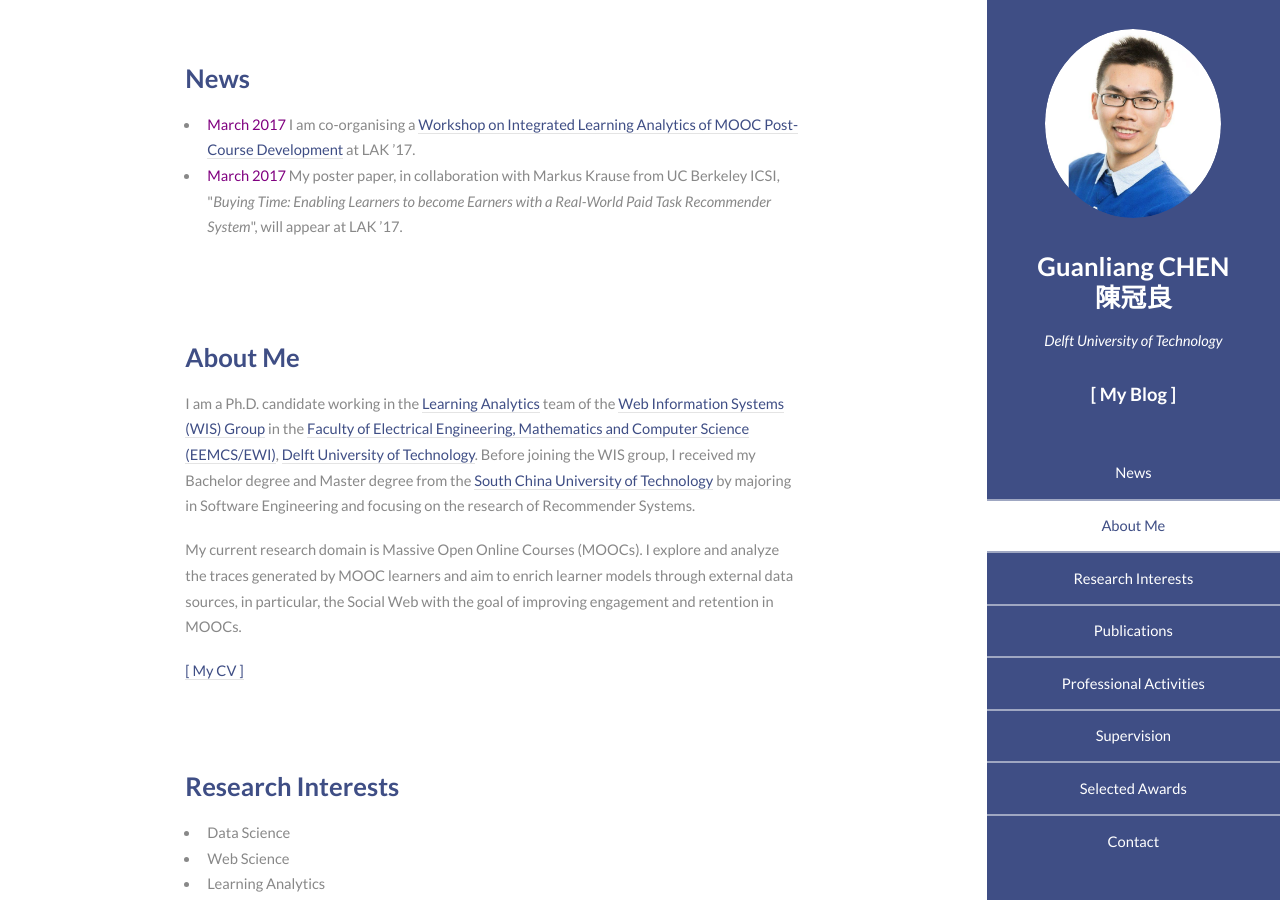
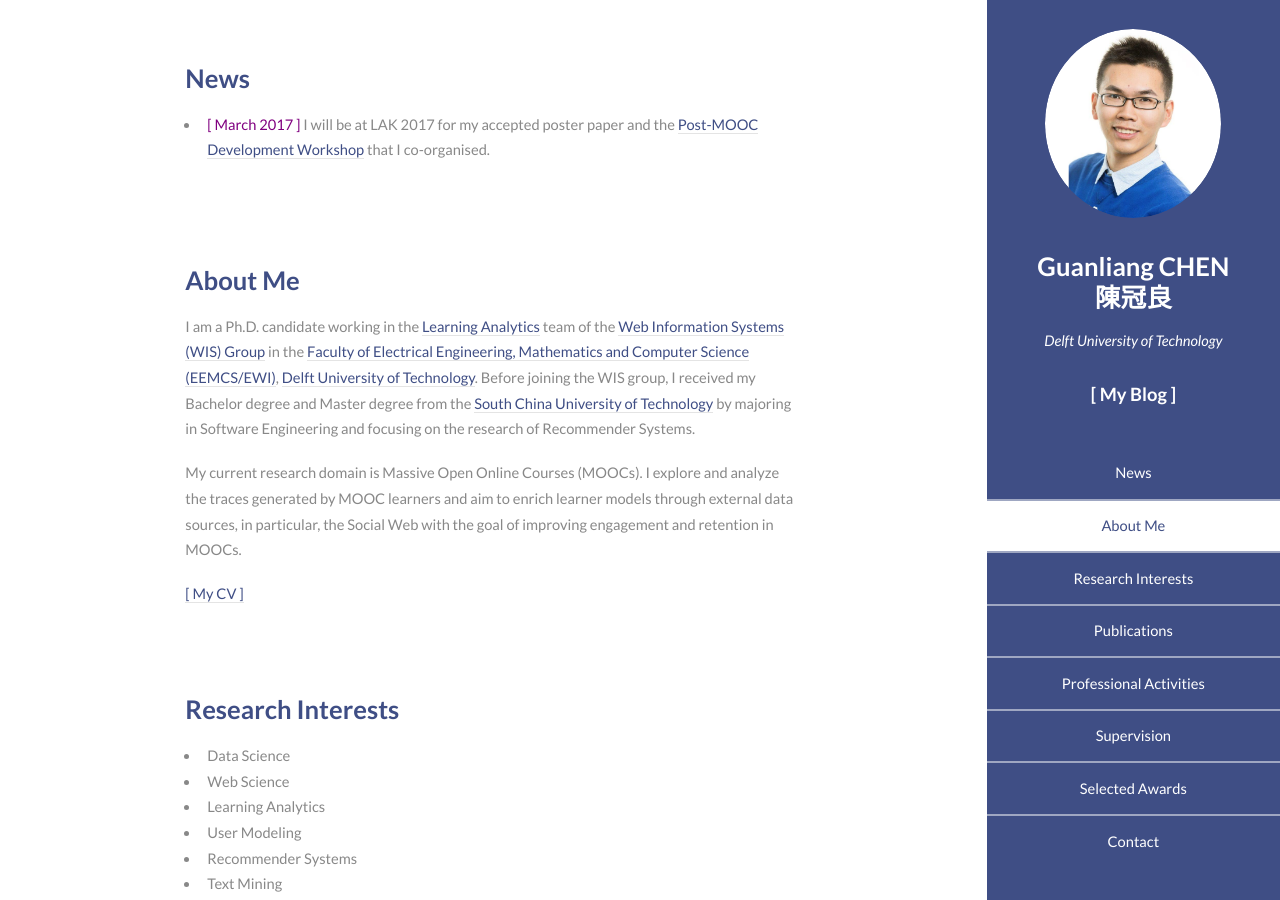
Before and after one commit to AngusGLChen/__angusglchen.github.io, a Jekyll site: the page index.html, which Jekyll copies as it is, in a window 1280 px wide and 900 px high. Built offline with Jekyll 4.4.1, drawn with Linux system fonts in a browser that asks for light colours.

Commit message:
Mar 8, 2017

```diff
--- a/index.html
+++ b/index.html
@@ -57,8 +57,7 @@
 									<header class="major">
 										<h3>News</h3>
 											<ul>
-												<li><font color="purple">March 2017  </font>I am co-organising a <a href="dan7davis.github.io/post-MOOC/">Workshop on Integrated Learning Analytics of MOOC Post-Course Development</a> at LAK ’17.</li>
-												<li><font color="purple">March 2017  </font>My poster paper, in collaboration with Markus Krause from UC Berkeley ICSI, "<font style="font-style:italic;">Buying Time: Enabling Learners to become Earners with a Real-World Paid Task Recommender System</font>", will appear at LAK ’17.</li>
+												<li><font color="purple">[ March 2017 ]    </font>I will be at LAK 2017 for my accepted poster paper and the <a href="dan7davis.github.io/post-MOOC/">Post-MOOC Development Workshop</a> that I co-organised.</li>
 										    </ul>
 									</header>
 								</div>
```
